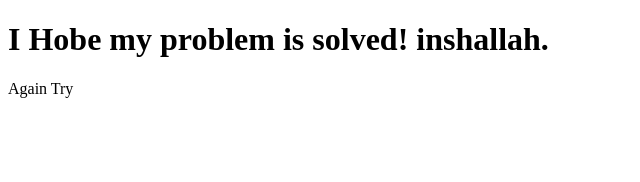
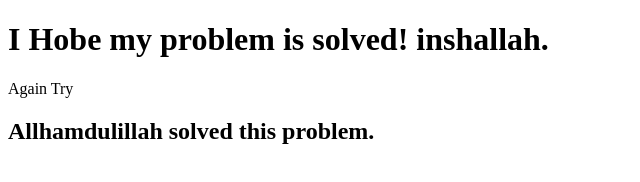
Before and after one commit to emonmahdi/my-first-repo, a plain HTML site: page index.html in a window 1280 px wide. Shown: the whole page, without its empty margins (0-640 px from the left). Drawn offline with Linux system fonts and the light colour scheme.

Commit message:
allamdulillah

```diff
--- a/index.html
+++ b/index.html
@@ -9,5 +9,6 @@
 <body>
     <h1>I Hobe my problem is solved! inshallah.</h1>
     <p>Again Try</p>
+    <h2>Allhamdulillah solved this problem. </h2>
 </body>
 </html>
```
